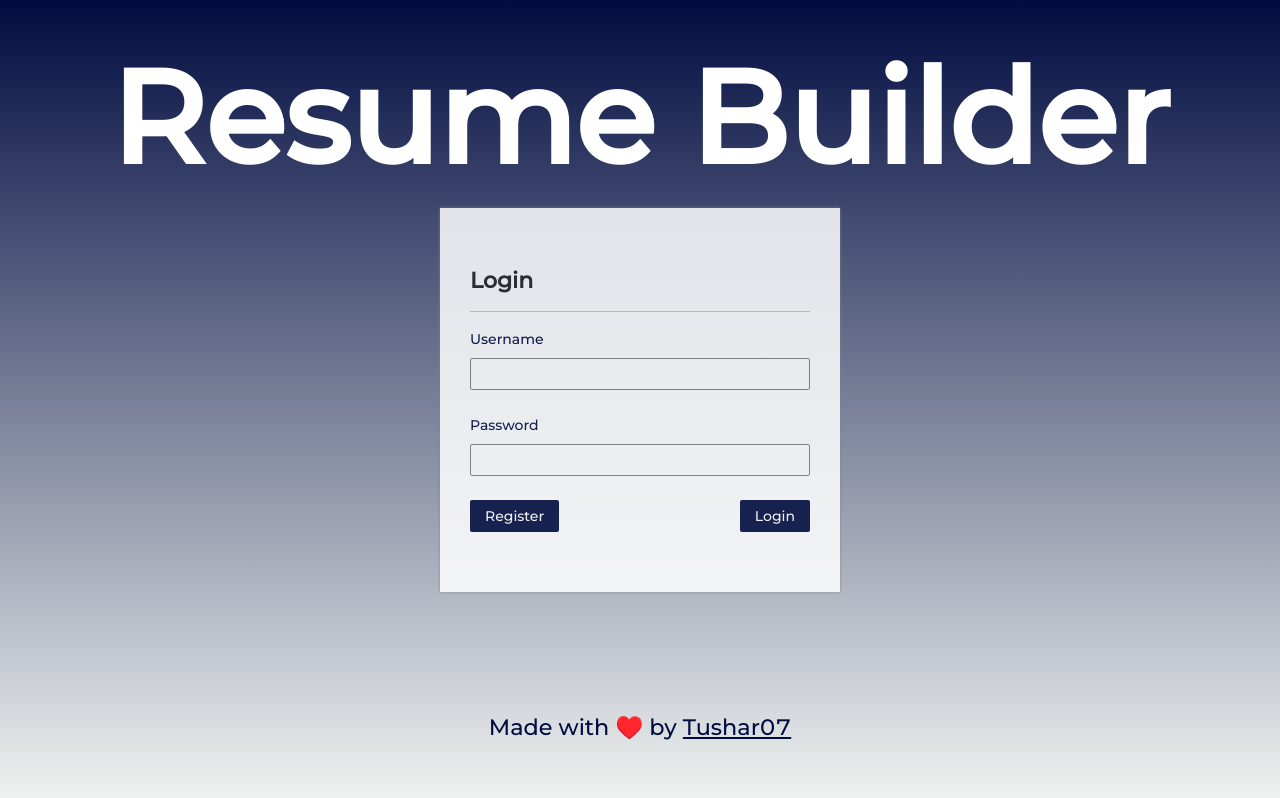
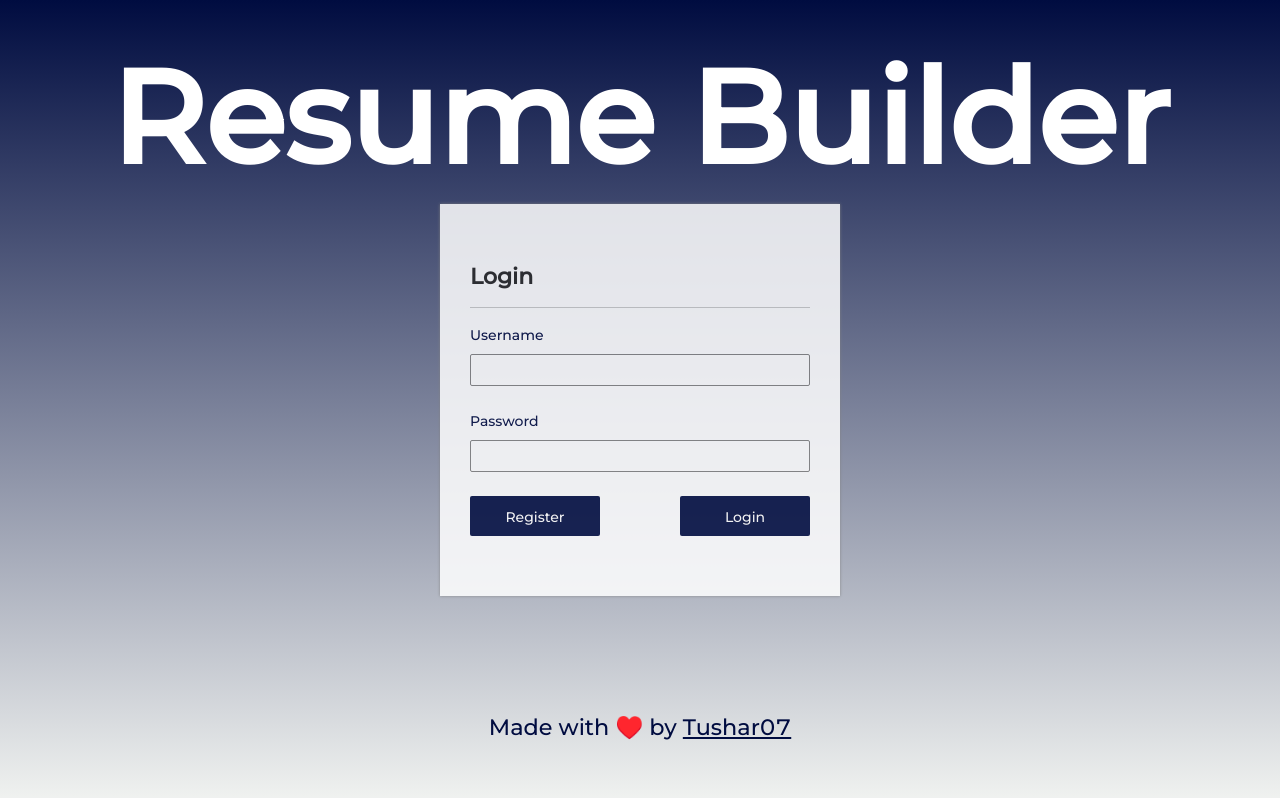
Before and after one commit to tusharzalte/tusharesume, a React (Create React App) app in the folder client1/: page /login in a window 1280 px wide. Built offline with nearby package versions, Linux system fonts and the light colour scheme.

Commit message:
added animation to buttons

```diff
--- a/client1/package.json
+++ b/client1/package.json
@@ -20,7 +20,9 @@
     "build": "react-scripts build",
     "test": "react-scripts test",
     "eject": "react-scripts eject"
+
   },
+
   "eslintConfig": {
     "extends": [
       "react-app",
@@ -39,5 +41,5 @@
       "last 1 safari version"
     ]
   },
-  "proxy": "http://localhost:5000/"
+  "proxy": "http://localhost:5000"
 }
--- a/client1/src/Pages/Login.js
+++ b/client1/src/Pages/Login.js
@@ -44,10 +44,10 @@ function Register() {
           </Form.Item>
 
           <div className="d-flex align-items-center justify-content-between mt-4">
-            <Button className="button" type="primary" htmlType="submit">
+            <Button className="button custom-btn btn-1" type="primary" htmlType="submit">
               <Link to="/register">Register</Link>
             </Button>
-            <Button className="button" type="primary" htmlType="submit">
+            <Button className="button custom-btn btn-1" type="primary" htmlType="submit">
               Login
             </Button>
           </div>
--- a/client1/src/Pages/Profile.js
+++ b/client1/src/Pages/Profile.js
@@ -48,7 +48,7 @@ function Profile() {
             </TabPane>
           </Tabs>
 
-          <Button className="updateButton" htmlType="submit">
+          <Button className="updateButton " htmlType="submit">
             UPDATE
           </Button>
         </Form>
--- a/client1/src/Resources/Stylesheets/authentication.css
+++ b/client1/src/Resources/Stylesheets/authentication.css
@@ -45,7 +45,31 @@
 }
 
 .button {
+
+  background: transparent;
   background-color: #000c40 !important;
+  box-shadow: none !important;
+  outline: none !important;
+  border: none !important;
+  color: white !important;
+  border-radius: 2px;
+  padding: 10px 25px;
+
+  background: transparent;
+  cursor: pointer;
+  transition: all 0.3s ease;
+  position: relative;
+  display: inline-block;
+  width: 130px;
+  height: 40px;
+
+  outline: none;
+}
+
+
+.button:hover {
+   background: rgb(0,3,255);
+background: linear-gradient(0deg, rgba(0,3,255,1) 0%, rgba(2,126,251,1) 100%);
 }
 
 @media only screen and (max-width: 1000px) {
--- a/client1/src/Resources/Stylesheets/profile.css
+++ b/client1/src/Resources/Stylesheets/profile.css
@@ -3,6 +3,29 @@
 }
 
 .updateButton {
+
+    background: transparent;
     background-color: #000c40 !important;
+    box-shadow: none !important;
+    outline: none !important;
+    border: none !important;
     color: white !important;
-}
+    border-radius: 2px;
+    padding: 10px 25px;
+
+    background: transparent;
+    cursor: pointer;
+    transition: all 0.3s ease;
+    position: relative;
+    display: inline-block;
+    width: 130px;
+    height: 40px;
+
+    outline: none;
+  }
+
+
+  .updateButton:hover {
+     background: rgb(0,3,255);
+  background: linear-gradient(0deg, rgba(0,3,255,1) 0%, rgba(2,126,251,1) 100%);
+  }
--- a/client1/src/Resources/Stylesheets/templates.css
+++ b/client1/src/Resources/Stylesheets/templates.css
@@ -44,18 +44,34 @@
   padding: 0 20px;
 }
 
-.printButton,
-.backButton {
+.printbutton,.backbutton {
+
+  background: transparent;
   background-color: #000c40 !important;
+  box-shadow: none !important;
+  outline: none !important;
+  border: none !important;
+  color: white !important;
+  border-radius: 2px;
+  padding: 10px 25px;
+
+  background: transparent;
+  cursor: pointer;
+  transition: all 0.3s ease;
+  position: relative;
+  display: inline-block;
+  width: 130px;
+  height: 40px;
+
+  outline: none;
 }
 
-.printButton:hover,
-.backButton:hover {
-  background-color: white !important;
-  color: #000c40 !important;
-  border: 2px solid #000c40 !important;
-  font-weight: bold;
+
+.printbutton:hover ,.backbutton:hover{
+   background: rgb(0,3,255);
+background: linear-gradient(0deg, rgba(0,3,255,1) 0%, rgba(2,126,251,1) 100%);
 }
+
 
 .highlightedHeading {
   background-color: #000c40 !important;
--- a/client1/src/index.css
+++ b/client1/src/index.css
@@ -5,12 +5,31 @@ body {
   font-family: "Montserrat", sans-serif !important;
 }
 
-button {
-  background-color: rgba(0, 0, 0, 0.85) !important;
+.button {
+
+  background: transparent;
+  background-color: #000c40 !important;
   box-shadow: none !important;
   outline: none !important;
   border: none !important;
   color: white !important;
+  border-radius: 2px;
+  padding: 10px 25px;
+
+  background: transparent;
+  cursor: pointer;
+  transition: all 0.3s ease;
+  position: relative;
+  display: inline-block;
+  width: 130px;
+  height: 40px;
+  outline: none;
+}
+
+
+.button:hover {
+   background: rgb(0,3,255);
+background: linear-gradient(0deg, rgba(0,3,255,1) 0%, rgba(2,126,251,1) 100%);
 }
 
 input,
```
Also changed, not shown: 1 other file (tests, documents, lock files or other folders).
